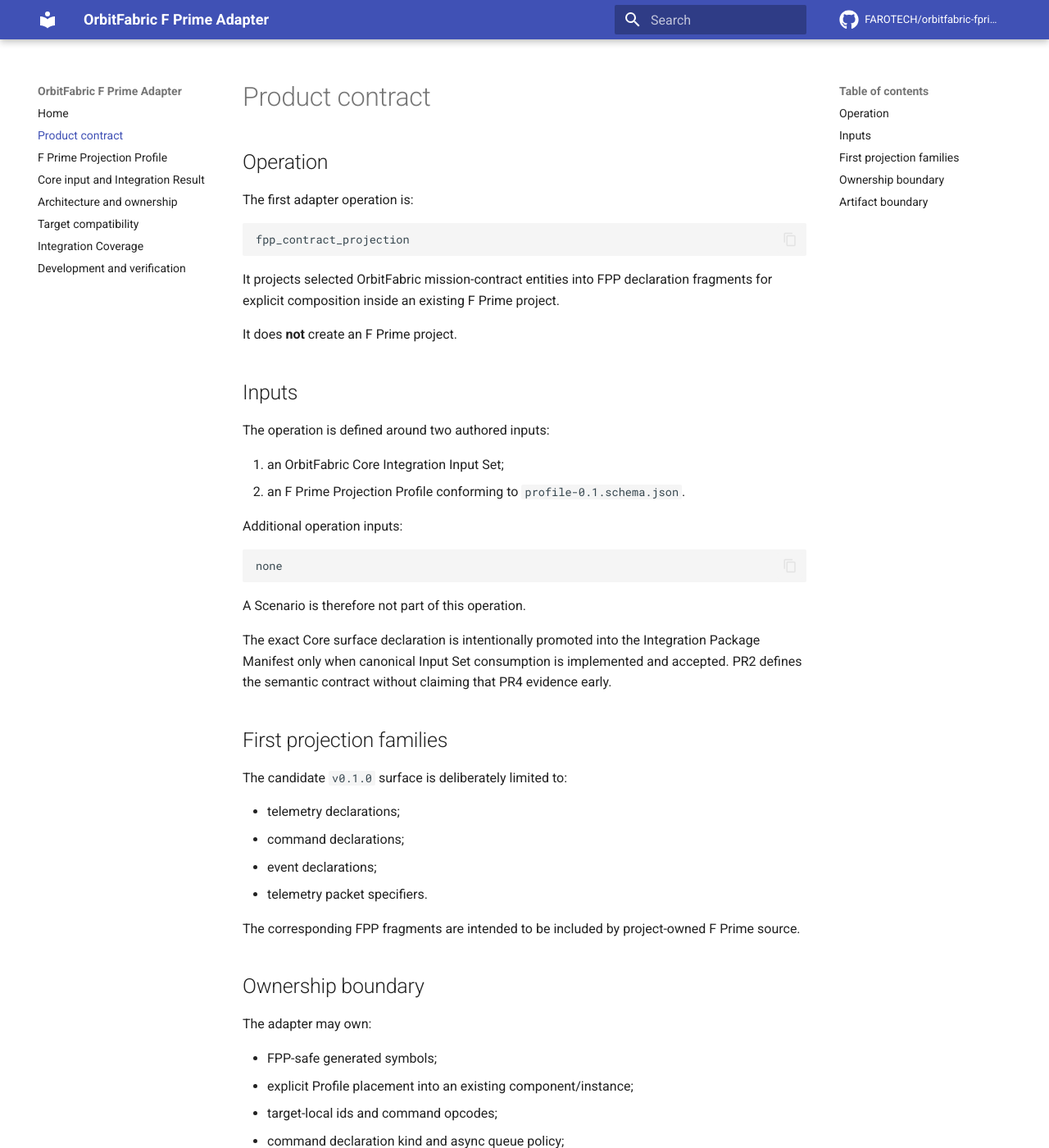
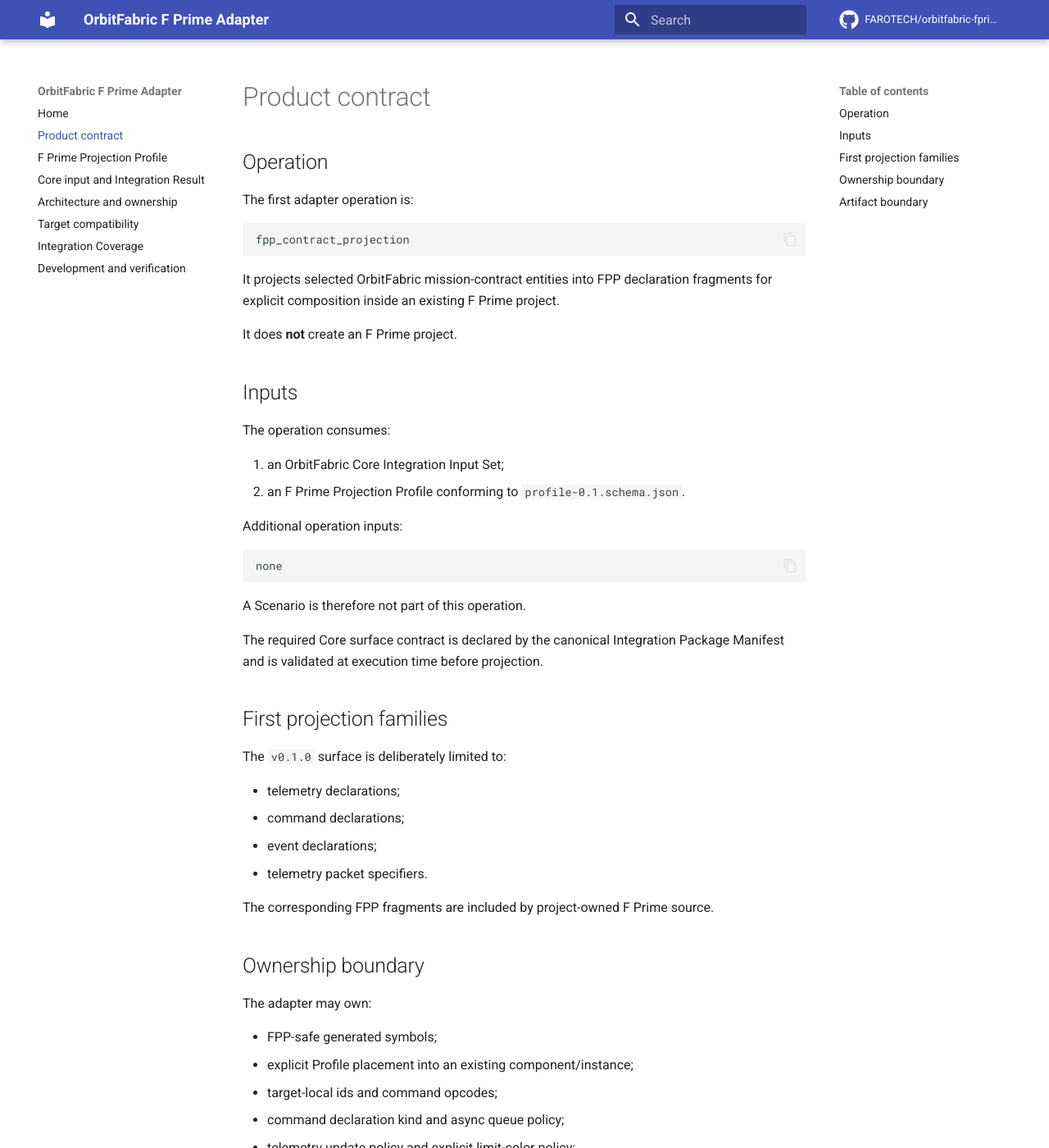
Before and after one commit to FAROTECH/orbitfabric-fprime-adapter, an MkDocs documentation site: the page built from docs/product-contract.md, in a window 1280 px wide and 1400 px high. Shown: the whole window at 82% size. Built offline with MkDocs 1.6.1 and Material for MkDocs 9.7.7, drawn with Linux system fonts in a browser that asks for light colours; comment, search, counter and statistics services are not loaded; some of the changed text lies outside the part shown.

Commit message:
docs: remove historical PR staging from product contract

````diff
--- a/docs/product-contract.md
+++ b/docs/product-contract.md
@@ -14,7 +14,7 @@
 
 ## Inputs
 
-The operation is defined around two authored inputs:
+The operation consumes:
 
 1. an OrbitFabric Core Integration Input Set;
 2. an F Prime Projection Profile conforming to `profile-0.1.schema.json`.
@@ -27,18 +27,18 @@
 
 A Scenario is therefore not part of this operation.
 
-The exact Core surface declaration is intentionally promoted into the Integration Package Manifest only when canonical Input Set consumption is implemented and accepted. PR2 defines the semantic contract without claiming that PR4 evidence early.
+The required Core surface contract is declared by the canonical Integration Package Manifest and is validated at execution time before projection.
 
 ## First projection families
 
-The candidate `v0.1.0` surface is deliberately limited to:
+The `v0.1.0` surface is deliberately limited to:
 
 - telemetry declarations;
 - command declarations;
 - event declarations;
 - telemetry packet specifiers.
 
-The corresponding FPP fragments are intended to be included by project-owned F Prime source.
+The corresponding FPP fragments are included by project-owned F Prime source.
 
 ## Ownership boundary
 
@@ -66,7 +66,7 @@
 
 ## Artifact boundary
 
-Candidate adapter-produced artifacts:
+Adapter-produced artifacts are:
 
 ```text
 component-scoped FPP command include fragment(s)
````
